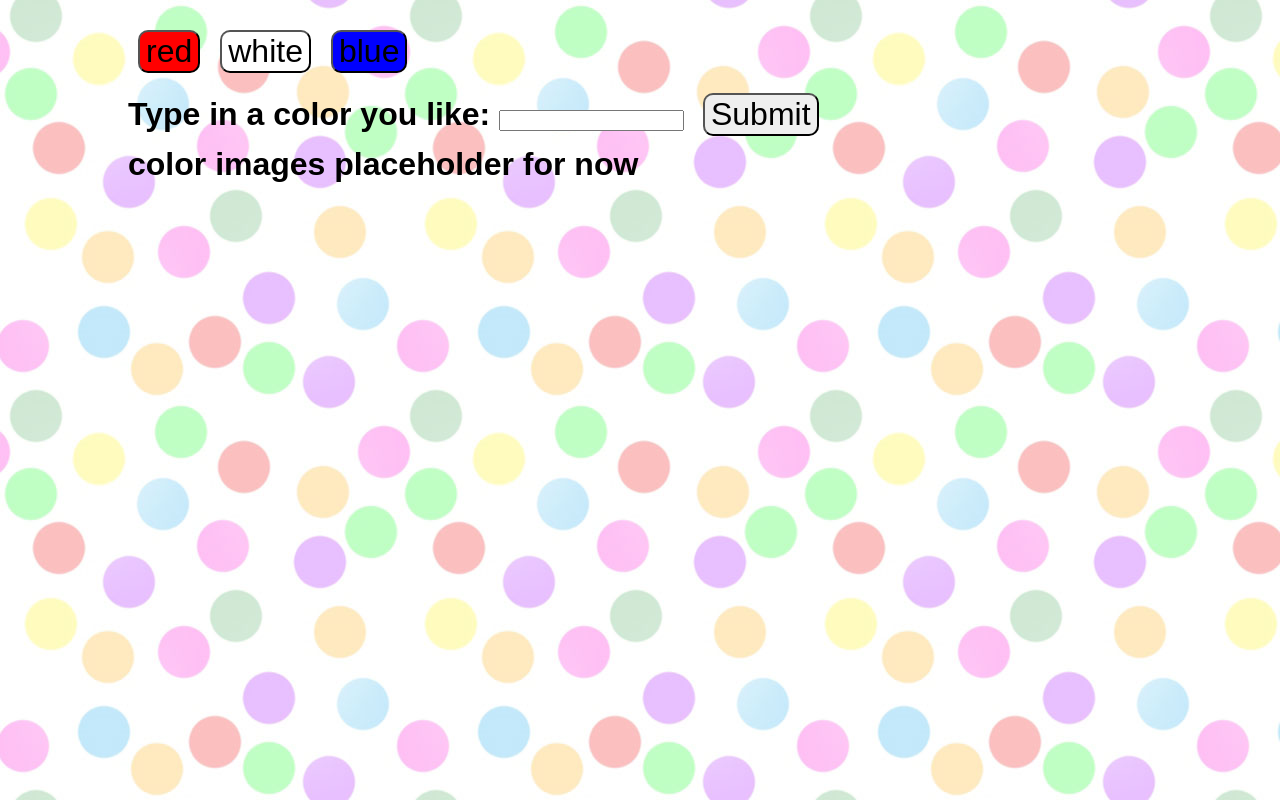
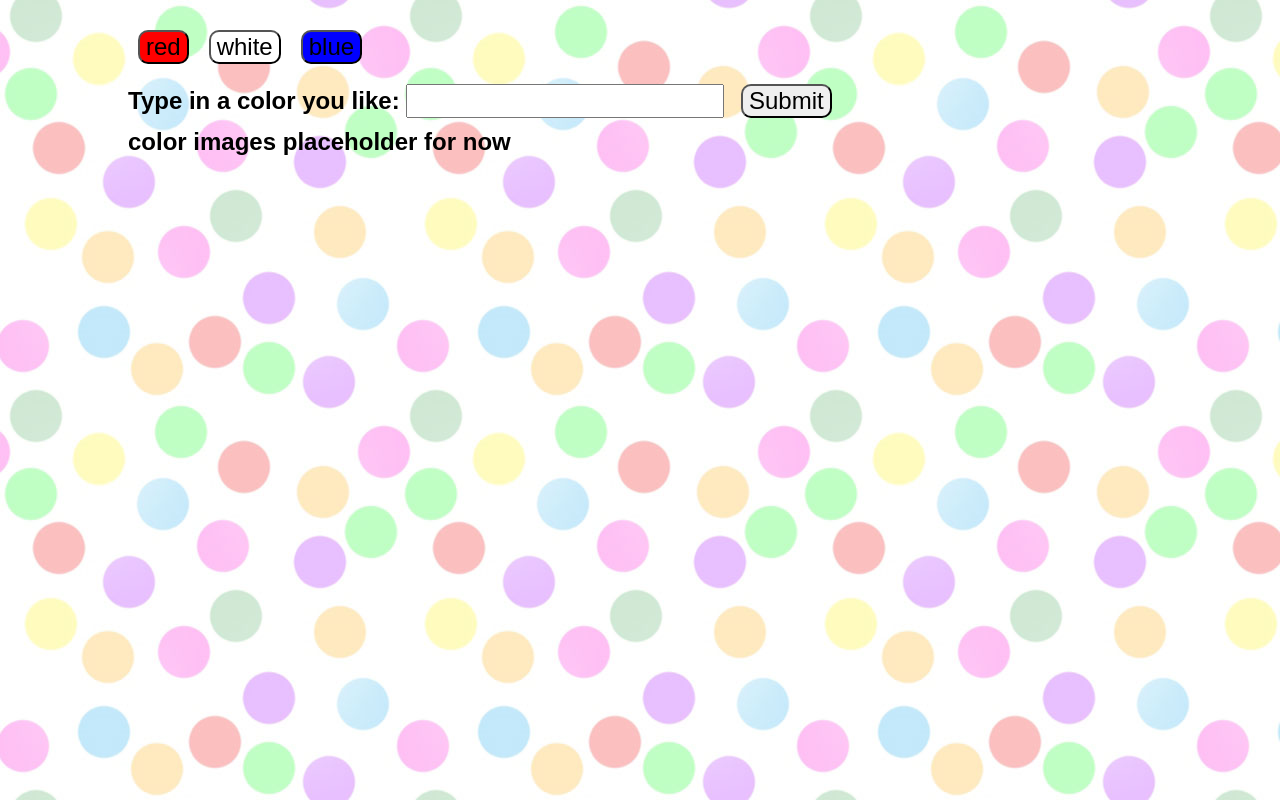
Before and after one commit to mathfour/GifTastic, a plain HTML site: page giphy-homework.html in a window 1280 px wide. Drawn offline with nearby package versions, Linux system fonts and the light colour scheme.

Commit message:
comments added to ask instructors for help

```diff
--- a/css/giphy.css
+++ b/css/giphy.css
@@ -1,19 +1,23 @@
 body {
     font-family: Arial;
-    font-size: 2em;
+    font-size: 24px;
     font-weight:bold;
     margin: 20px 10% 20px 10%;
     background-image: url("../images/colorful_dots_on_white.jpg");
 }
 
 button {
-    font-size: 1em;
+    font-size: 24px;
     margin: 10px;
     border-radius: 10px;
 }
 
+#colorInput {
+    font-size:24px;
+}
+
 #addColorButton {
-    font-size: 1em;
+    font-size: 24px;
     margin: 10px;
     border-radius: 10px;
 }
@@ -27,9 +31,8 @@ img {
 }
 
 figcaption {
-    font-weight:normal;
     text-align: center;
-    font-size:1em;
+    font-size: 16px;
 }
 
 .imgContainer {
--- a/javascript/giphy.js
+++ b/javascript/giphy.js
@@ -1,6 +1,3 @@
-console.log("this is working");
-
-
 var colorList = ["red", "white", "blue"];
 var srcIMGLoop = [];
 var srcIMG = [];
@@ -17,7 +14,6 @@ $(document).ready(function () {
 
             // This makes the background color of the buttons to be the same as the color!
             var buttonBGColor = 'background-color: ' + thisColor + ';';
-
 
             colorButton.attr({
                 id: thisColor,
@@ -49,18 +45,14 @@ $(document).ready(function () {
     // This renders the buttons on the initial load
     makeButtons(colorList);
 
-
-    // <button id="purple" value="purple" class="searchColor" style="background-color:
-    // purple;">purple</button>
-
-
-
-
+    // ERICK ERICK ERICK ERICK ERICK HELP HELP HELP HELP HELP
+    // This should cause ANY element with class of searchColor to work
+    // But it doesn't - so I need help on this one
     $(".searchColor").click(function () {
         var colorNow = this.id;
         srcIMGLoop = [];
         srcIMG = [];
-        // console.log(colorNow);
+
         var rating = "pg";
         var limit = 10;
 
@@ -74,25 +66,31 @@ $(document).ready(function () {
             colorImgArray = whatImGettingBack.data;
 
             $.each(colorImgArray, function (i) {
+                // Getting the bits I'll need to display rating and image
                 rating = whatImGettingBack.data[i].rating;
                 var thisImg = whatImGettingBack.data[i].images.original_still.url;
 
-                // Populating these arrays for the toggle still vs. animated
+                // Populating these arrays for the toggle: still vs. animated
                 srcIMG.push(whatImGettingBack.data[i].images.original_still.url);
                 srcIMGLoop.push(whatImGettingBack.data[i].images.looping.url);
 
+                // Creating a container for the ratings and images
                 var containerForAll = $("<div>");
                 $(containerForAll).attr("class", "imgContainer");
 
+                // html goodies just for the rating
                 var htmlForRating = $("<figcaption>");
                 $(htmlForRating).append("Rating: " + rating);
-                $(containerForAll).append(htmlForRating);
 
+                // html goodies for the image itself
                 var htmlForImage = $("<img>");
                 $(htmlForImage).attr({
                     id: "image" + i,
                     src: thisImg
                 });
+
+                // Putting the rating and the image in the container
+                $(containerForAll).append(htmlForRating);
                 $(containerForAll).append(htmlForImage);
 
                 $("#colorImages").append(containerForAll);
```
Also changed, not shown: 1 other file.
